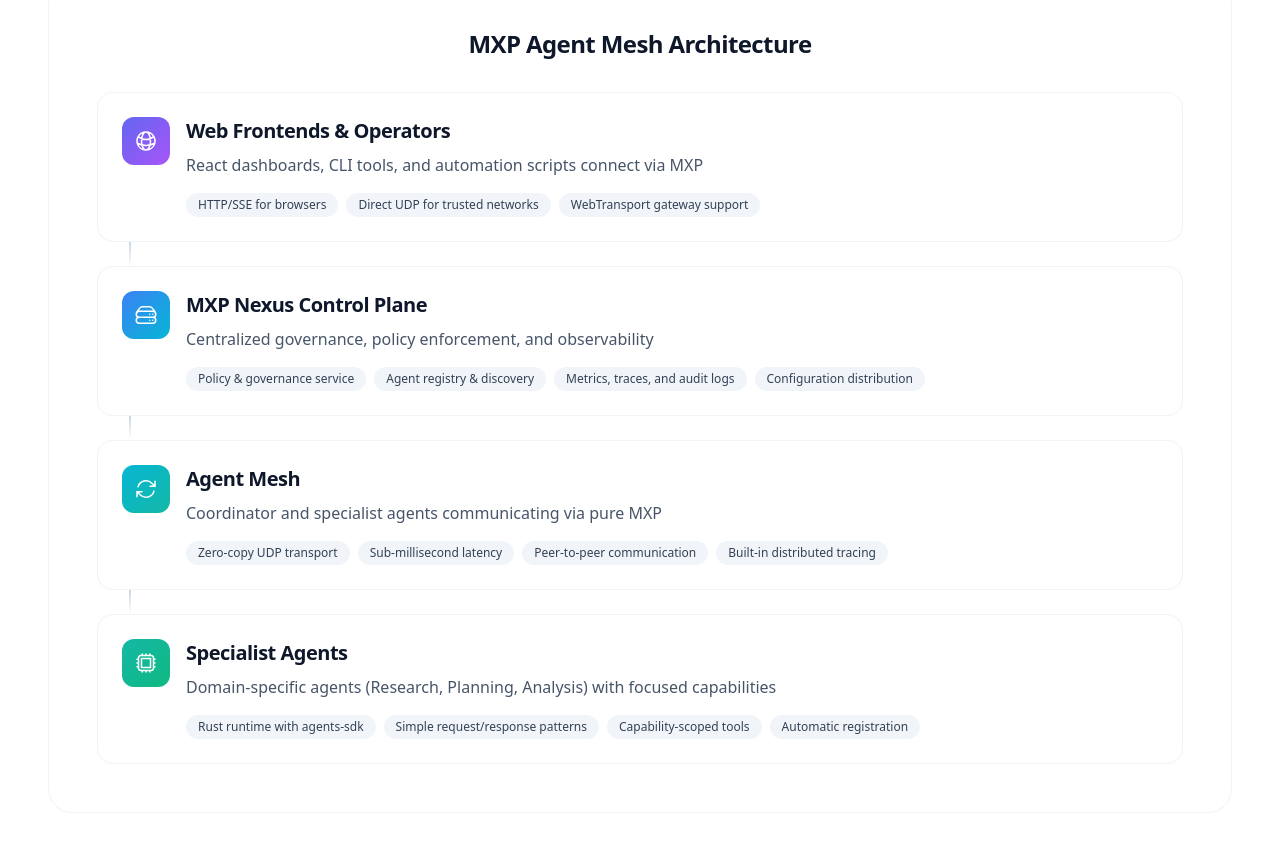
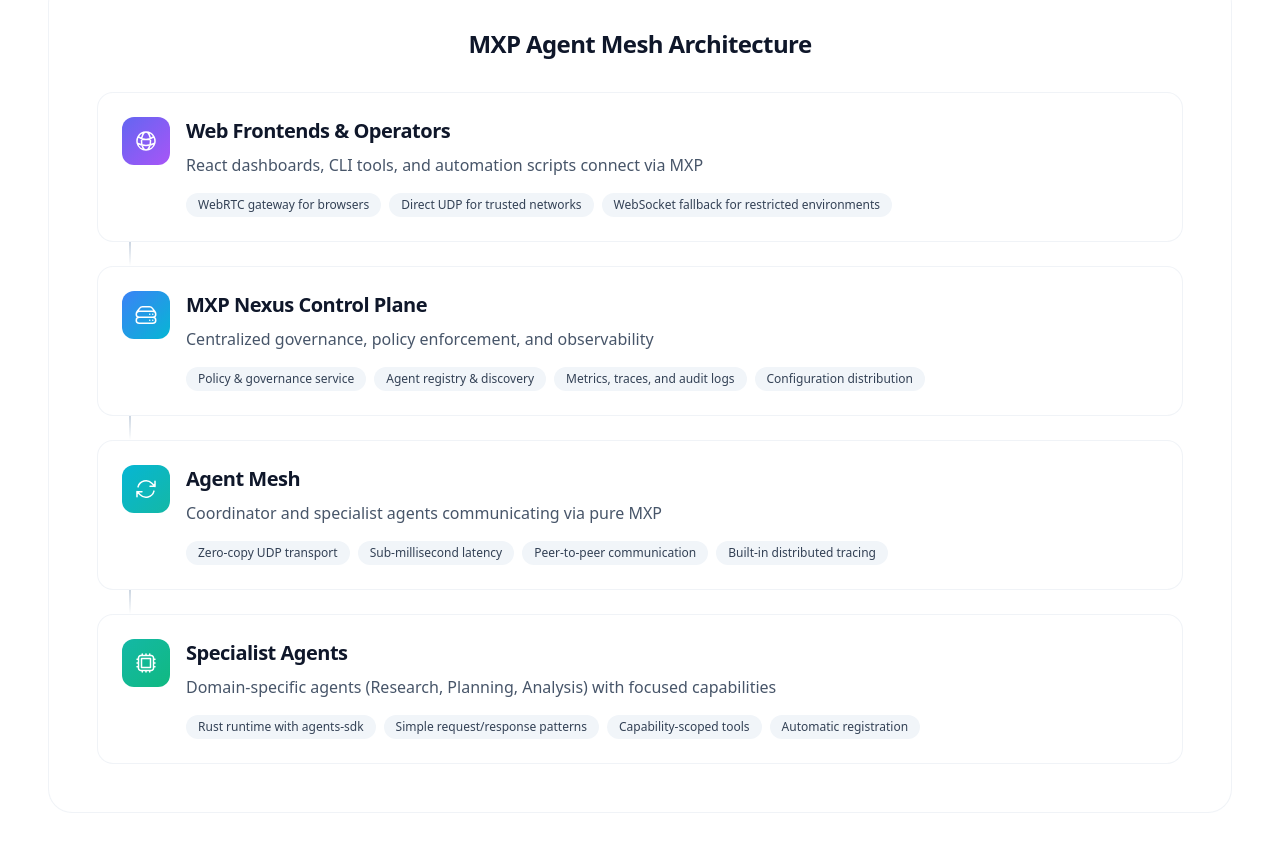
Before and after one commit to yafatek/mxp-website, a React (Vite) app: page / in a window 1280 px wide. Shown: the part 5052-5920 px from the top of the page. Built offline with nearby package versions, Linux system fonts and the light colour scheme.

Commit message:
content: align WebRTC messaging

```diff
--- a/src/components/sections/architecture.tsx
+++ b/src/components/sections/architecture.tsx
@@ -13,7 +13,7 @@ const architectureLayers = [
     description: 'React dashboards, CLI tools, and automation scripts connect via MXP',
     icon: GlobeAltIcon,
     gradient: 'from-indigo-500 to-purple-500',
-    details: ['HTTP/SSE for browsers', 'Direct UDP for trusted networks', 'WebTransport gateway support']
+    details: ['WebRTC gateway for browsers', 'Direct UDP for trusted networks', 'WebSocket fallback for restricted environments']
   },
   {
     title: 'MXP Nexus Control Plane',
--- a/src/components/sections/faq.tsx
+++ b/src/components/sections/faq.tsx
@@ -22,7 +22,7 @@ export const faqItems: FAQItem[] = [
     answer: 'Start with the Rust SDK in minutes and layer in JavaScript or Python as they reach beta. MXP Nexus ships language-specific quick starts, message builders, and fully typed APIs so teams can attach MXP to existing microservices, data pipelines, or agent workflows without rewriting business logic.',
     bullets: [
       'Drop-in Rust SDK with async/await patterns and tracing included',
-      'JavaScript SDK (beta) adds WebTransport + Node UDP for hybrid deployments',
+      'JavaScript SDK (beta) adds WebRTC DataChannel + Node UDP for hybrid deployments',
       'Python bindings planned for FastAPI, Django, and notebook orchestration'
     ]
   },
--- a/src/components/sections/vision-roadmap.tsx
+++ b/src/components/sections/vision-roadmap.tsx
@@ -53,7 +53,7 @@ const milestones = [
     timeline: 'Q2 2026',
     deliverables: [
       'TypeScript codec with zero-copy buffers',
-      'Node UDP + WebTransport support',
+      'Node UDP + WebRTC gateway support',
       'API parity with Rust runtime',
       'Browser-to-agent example apps'
     ],
```
